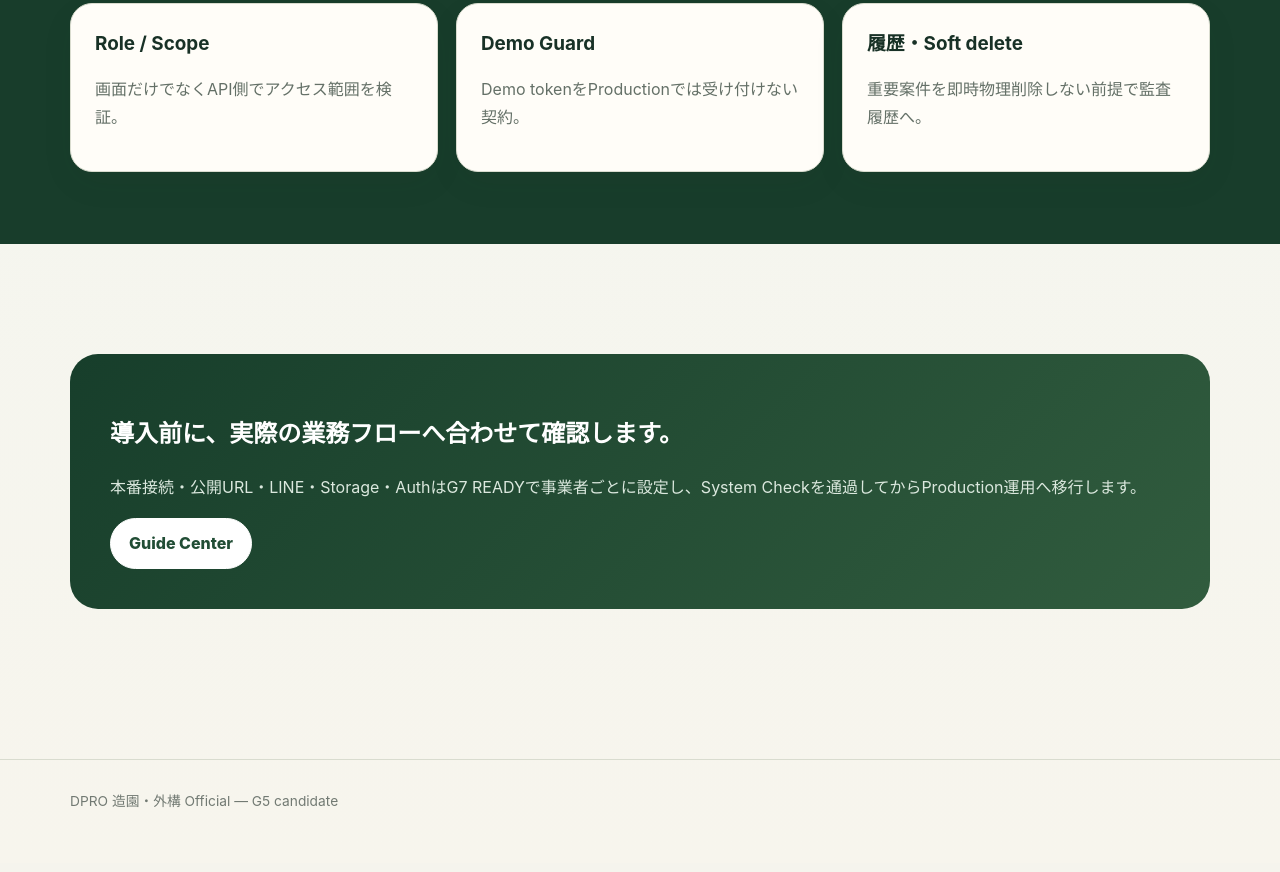
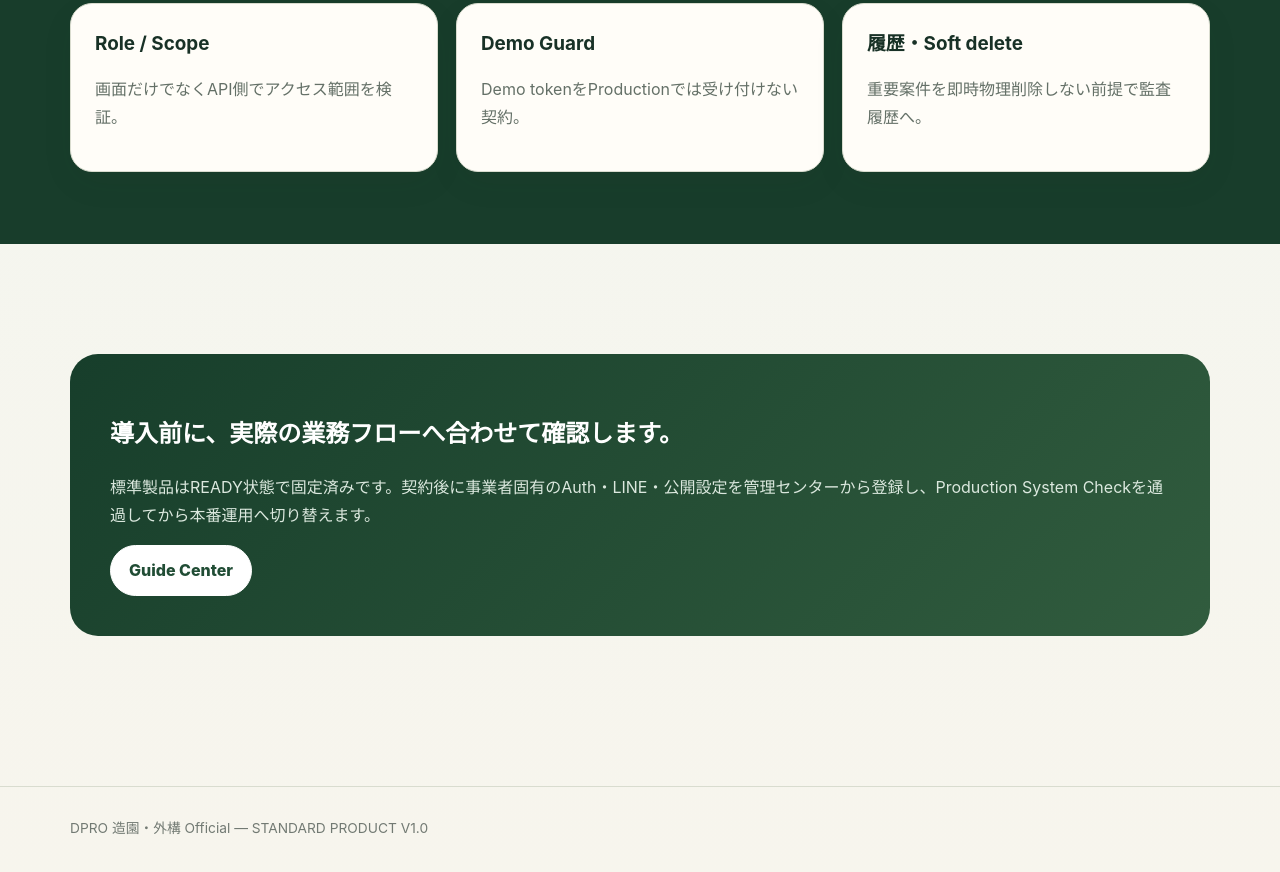
Before and after one commit to dpromstk2000-lab/dpro-landscape-exterior-standard, a plain HTML site: page site/official-site.html in a window 1280 px wide. Shown: the part 2081-2953 px from the top of the page. Drawn offline with Linux system fonts and the light colour scheme.

Commit message:
Finalize Official Site standard-product status

```diff
--- a/site/official-site.html
+++ b/site/official-site.html
@@ -4,4 +4,4 @@
 <section id="about"><div class="container"><div class="section-head"><div class="eyebrow">WHAT WE SOLVE</div><h2>「情報がない」のではなく、<br>「情報が分かれている」を解く。</h2><p>電話、LINE、写真、紙、Excel、個人スマホ。造園・外構では案件が進むほど情報の置き場所が増えます。DPROは顧客接点と現場記録を同じ案件へ戻します。</p></div><div class="g3 grid"><div class="card"><h3>顧客対応</h3><p>写真相談、現調予定、見積、施工状況、完了承認、再依頼。</p></div><div class="card"><h3>Owner運用</h3><p>案件、担当、見積、工程、完了確認、次アクション、アフター候補。</p></div><div class="card"><h3>Staff現場</h3><p>担当案件、現調、撮影ポイント、進捗、問題報告、完了提出。</p></div></div></div></section>
 <section id="scope"><div class="container"><div class="section-head"><div class="eyebrow">SCOPE</div><h2>剪定だけでも、外構工事でも。<br>共通する「案件の流れ」を標準化。</h2></div><div class="g2 grid"><article class="card"><h3>初期対象</h3><p>庭木剪定・伐採、植栽、庭づくり、門まわり、アプローチ、フェンス、外構補修、定期メンテナンス等の案件運用。</p><div><span class="tag">写真相談</span><span class="tag">現調</span><span class="tag">見積</span><span class="tag">施工</span><span class="tag">完了承認</span></div></article><article class="card"><h3>意図的に含めない領域</h3><p>専門CAD / 3Dパースエンジン、法的な許認可適否の自動判定、フル会計ERPは初期SYSTEM COREの非目標です。</p></article></div></div></section>
 <section id="safety" class="screenband"><div class="container"><div class="section-head"><div class="eyebrow" style="color:#bad5be">TRUST & SAFETY</div><h2>顧客宅の写真と住所を扱う前提で。</h2><p>Customerは自案件、Staffは担当案件、Ownerは自社テナント。Demo / Productionは分離し、本番更新はREADYで明示的に開放する設計です。</p></div><div class="g3 grid"><article class="card" style="color:#183126"><h3>Role / Scope</h3><p>画面だけでなくAPI側でアクセス範囲を検証。</p></article><article class="card" style="color:#183126"><h3>Demo Guard</h3><p>Demo tokenをProductionでは受け付けない契約。</p></article><article class="card" style="color:#183126"><h3>履歴・Soft delete</h3><p>重要案件を即時物理削除しない前提で監査履歴へ。</p></article></div></div></section>
-<section><div class="container"><div class="cta"><h2>導入前に、実際の業務フローへ合わせて確認します。</h2><p>本番接続・公開URL・LINE・Storage・AuthはG7 READYで事業者ごとに設定し、System Checkを通過してからProduction運用へ移行します。</p><a class="btn" style="background:#fff;color:#214d35;border-color:#fff" href="guide-center.html">Guide Center</a></div></div></section></main><footer class="footer"><div class="container">DPRO 造園・外構 Official — G5 candidate</div></footer></body></html>
+<section><div class="container"><div class="cta"><h2>導入前に、実際の業務フローへ合わせて確認します。</h2><p>標準製品はREADY状態で固定済みです。契約後に事業者固有のAuth・LINE・公開設定を管理センターから登録し、Production System Checkを通過してから本番運用へ切り替えます。</p><a class="btn" style="background:#fff;color:#214d35;border-color:#fff" href="guide-center.html">Guide Center</a></div></div></section></main><footer class="footer"><div class="container">DPRO 造園・外構 Official — STANDARD PRODUCT V1.0</div></footer></body></html>
```
